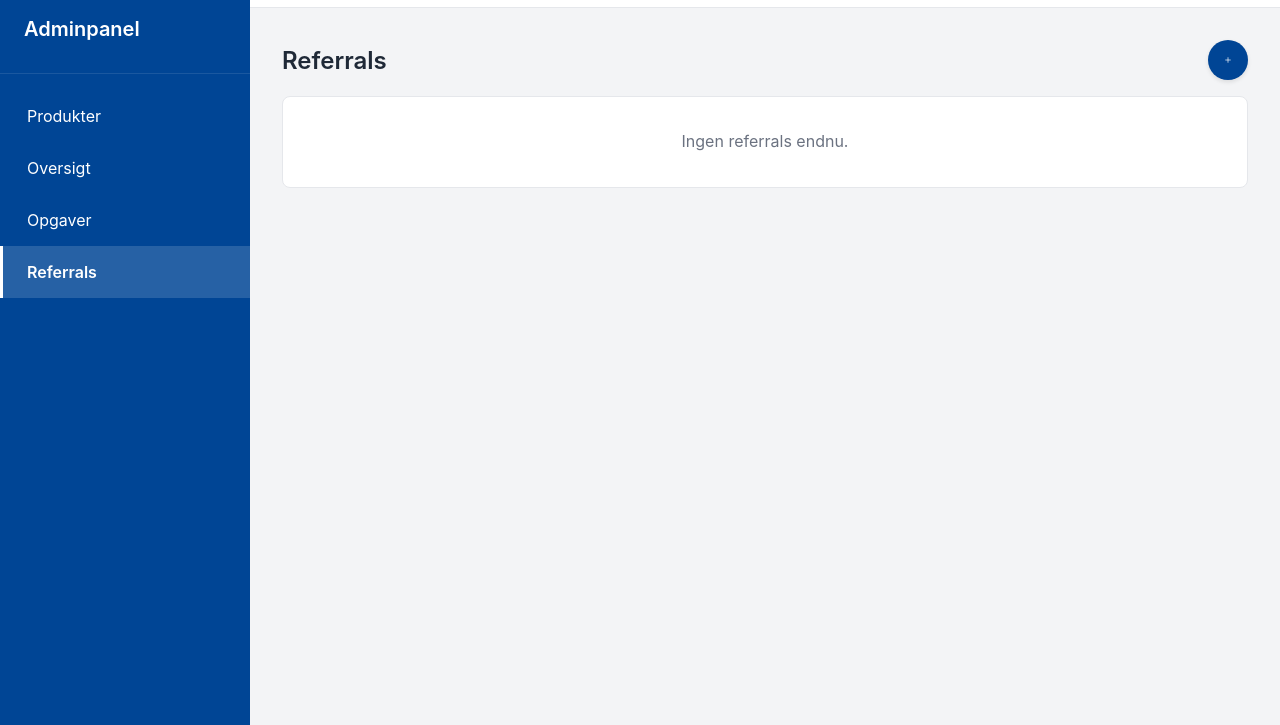
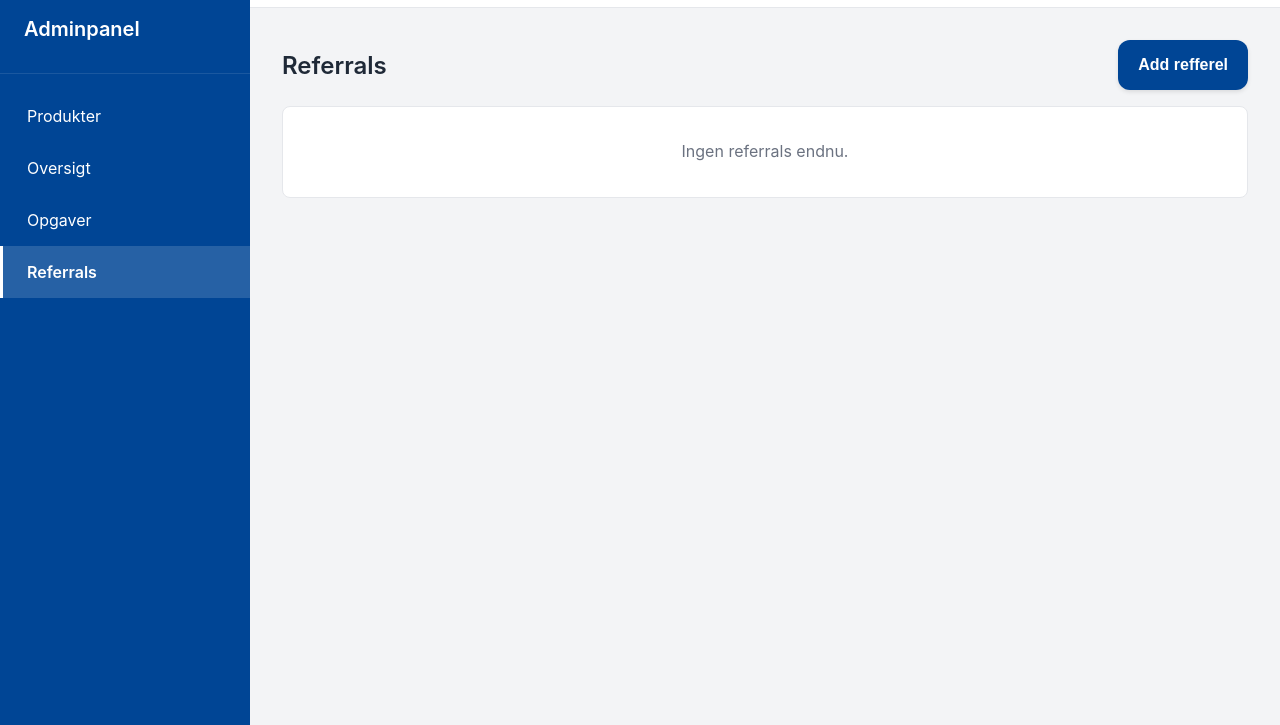
Before and after one commit to hufeldttobias/ALFA, a website: page admin.html in a window 1280 px wide. Both pictures are taken after a click on the link "Referrals". Shown: the part 75-800 px from the top of the page. Drawn offline with Linux system fonts and the light colour scheme; no server answers.

Commit message:
Referrals: replace plus icon with Add refferel button
Made-with: Cursor

```diff
--- a/admin.css
+++ b/admin.css
@@ -1375,6 +1375,15 @@ body {
     height: 20px;
 }
 
+.add-referral-btn {
+    width: auto;
+    height: 50px;
+    border-radius: 12px;
+    padding: 0.65rem 1.25rem;
+    font-size: 1rem;
+    font-weight: 600;
+}
+
 .page-content p {
     color: #6b7280;
     line-height: 1.6;
--- a/admin.html
+++ b/admin.html
@@ -140,10 +140,8 @@
                 <div id="referrals" class="page-content">
                     <div class="page-header">
                         <h2>Referrals</h2>
-                        <button class="add-product-btn" id="addReferralBtn" aria-label="Tilføj referral">
-                            <svg width="24" height="24" viewBox="0 0 24 24" fill="none" xmlns="http://www.w3.org/2000/svg">
-                                <path d="M12 5V19M5 12H19" stroke="currentColor" stroke-width="2" stroke-linecap="round"/>
-                            </svg>
+                        <button class="add-product-btn add-referral-btn" id="addReferralBtn" aria-label="Add refferel">
+                            Add refferel
                         </button>
                     </div>
                     <div id="referralsContainer" class="referrals-container"></div>
```
